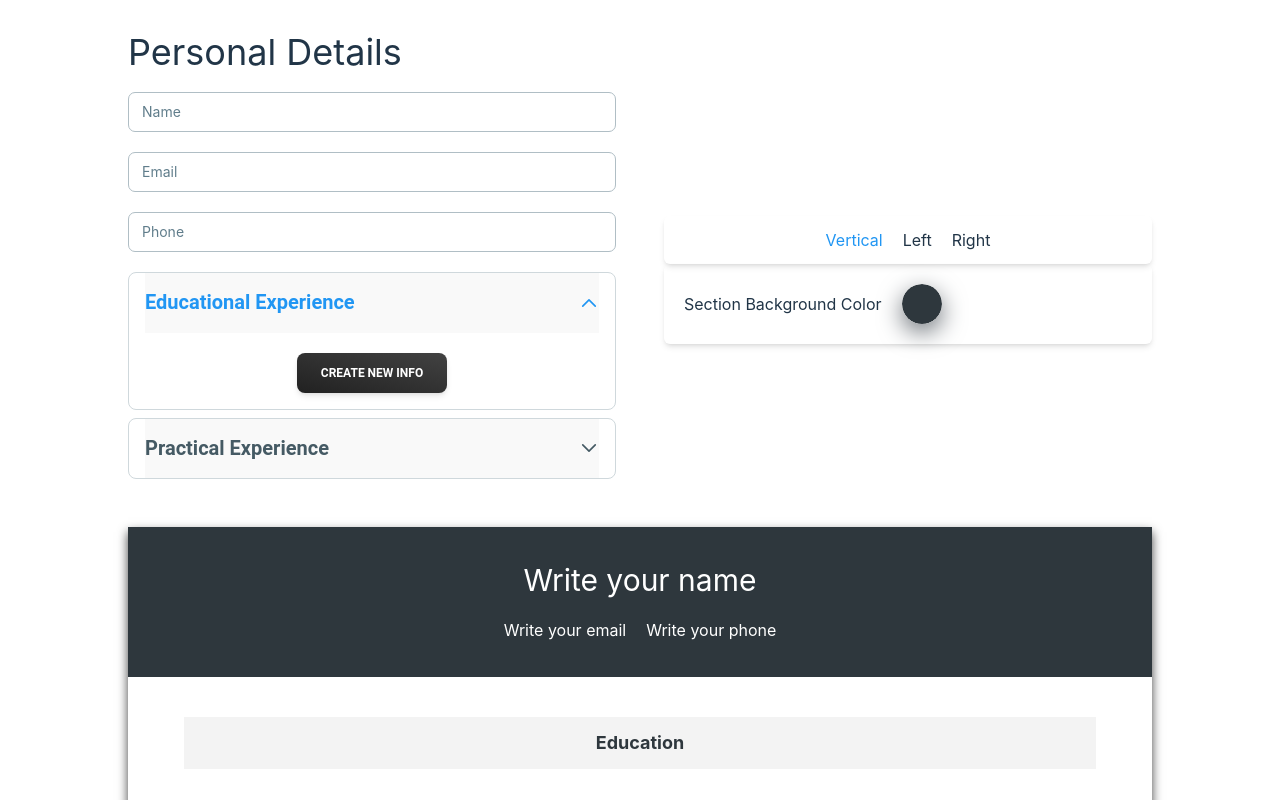
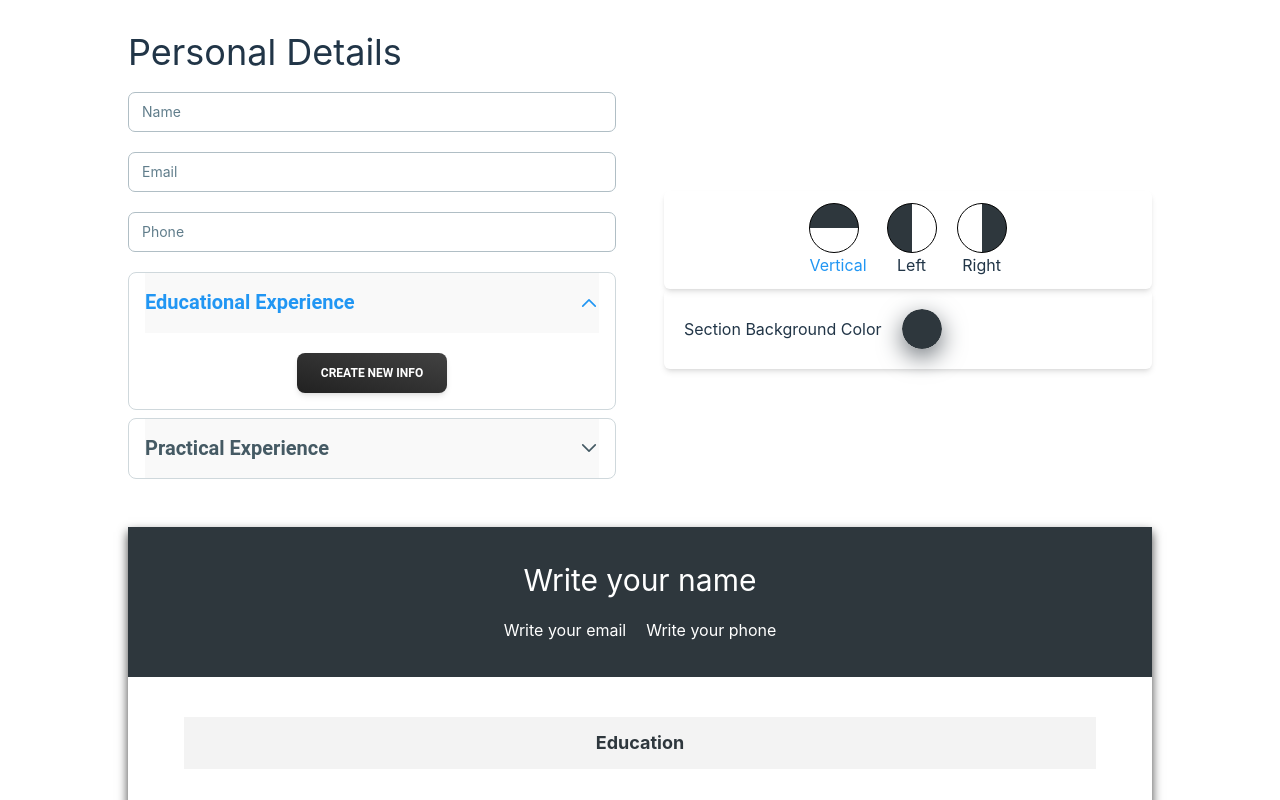
Before and after one commit to byNico1/react-cv-app, a React (Vite) app: page / in a window 1280 px wide. Shown: the top 800 px of the page. Built offline with nearby package versions, Linux system fonts and the light colour scheme.

Commit message:
added styles for buttons in shiftLayout

```diff
--- a/src/App.css
+++ b/src/App.css
@@ -69,3 +69,10 @@ input[type="color"]::-webkit-color-swatch-wrapper {
   -moz-box-shadow: 0px 5px 10px 0px rgba(0, 0, 0, 0.75);
   box-shadow: 0px 5px 10px 0px rgba(0, 0, 0, 0.75);
 }
+
+.representation {
+  width: 50px;
+  height: 50px;
+  border: 1px solid #000000;
+  border-radius: 50%;
+}
```
